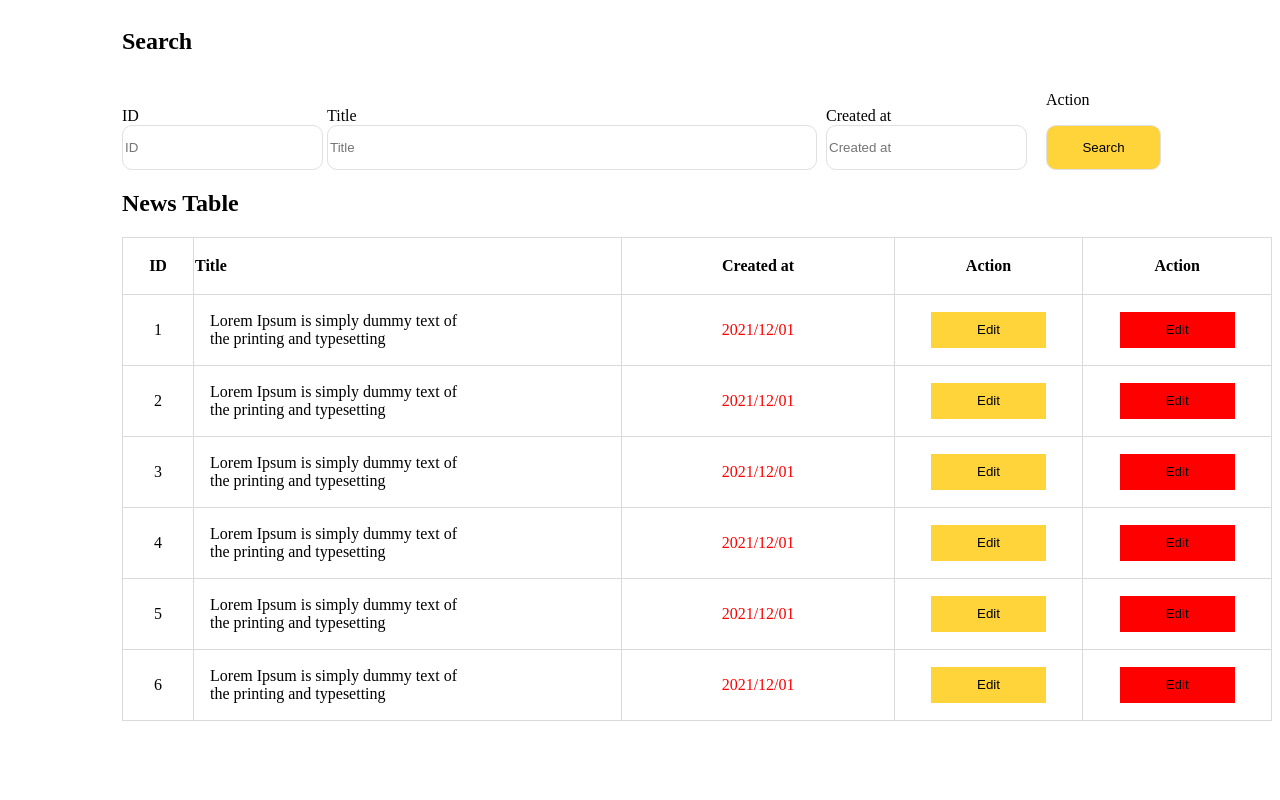
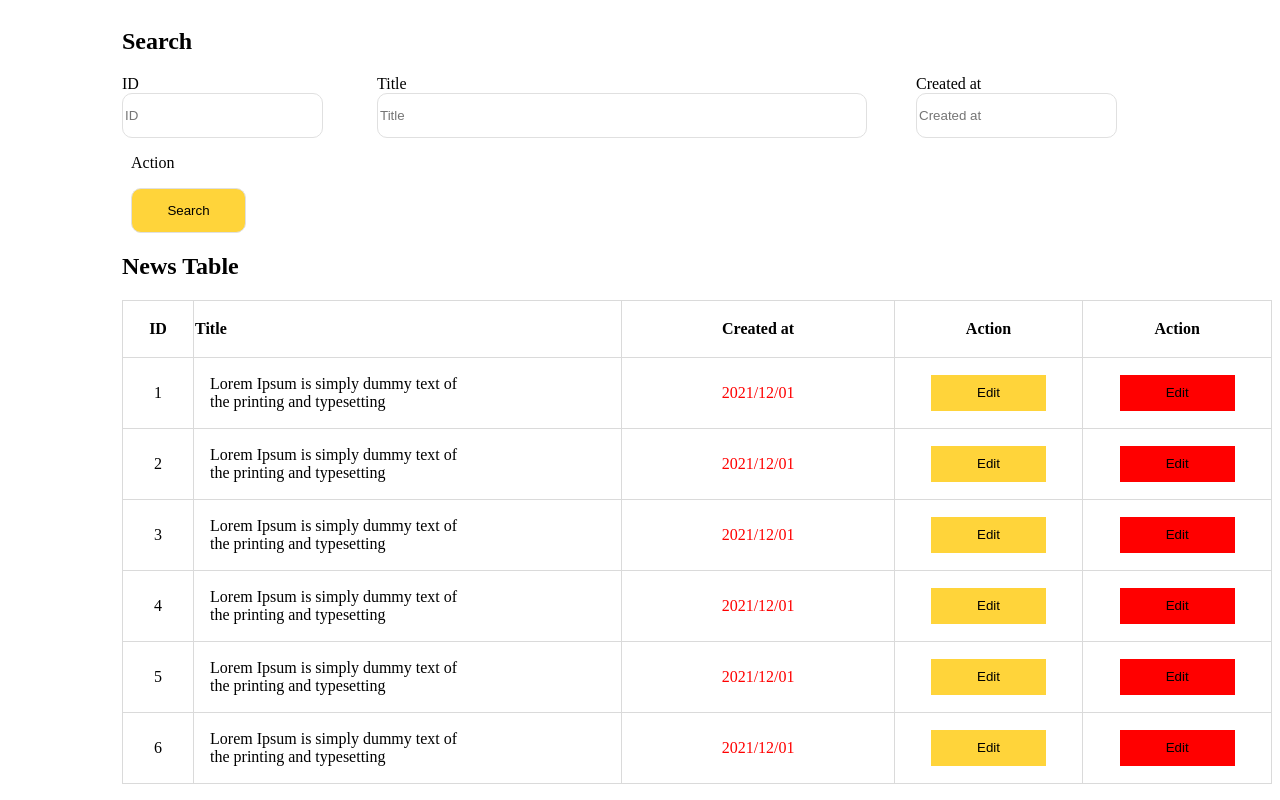
Before and after one commit to tatugrigalashvili/css-cxrilebi-davaleba-2, a plain HTML site: page index.html in a window 1280 px wide. Drawn offline with Linux system fonts and the light colour scheme.

Commit message:
Add files via upload

```diff
--- a/index.html
+++ b/index.html
@@ -15,7 +15,7 @@
             <input class="box1" type="number" name="ID" placeholder="ID">
         </div>
         <div class="title">
-            <label for="Title" class="Title">Title</label> <br>
+            <label class="labeltitle" for="Title" class="Title">Title</label> <br>
             <input class="box2" type="text" name="Title" placeholder="Title">
         </div>
         <div class="created">
--- a/style.css
+++ b/style.css
@@ -18,21 +18,25 @@ input{
 .IDlabel{
     margin-left: 114px;
 }
+.labeltitle{
+    margin-left: 50px;
+}
 .box2{
     width: 490px;
     height: 45px;
     border-radius: 10px;
     border: 1px solid #E0E0E0;
+    margin-left: 50px;
 }
 .box3{
     width:201px ;
     height: 45px;
     border-radius: 10px;
     border: 1px solid #E0E0E0;
-    margin-left: 60px;
+    margin-left: 150px;
 }
 .Created{
-    margin-left: 60px;
+    margin-left: 150px;
 }
 .search{
     width: 115px;
@@ -40,6 +44,10 @@ input{
     border-radius: 10px;
     border: 1px solid #E0E0E0;
     background-color: #FFD43A;
+    margin-left: 123px;
+}
+p{
+    margin-left: 123px;
 }
 /*ძიების ველის დასასრული*/
 
```
